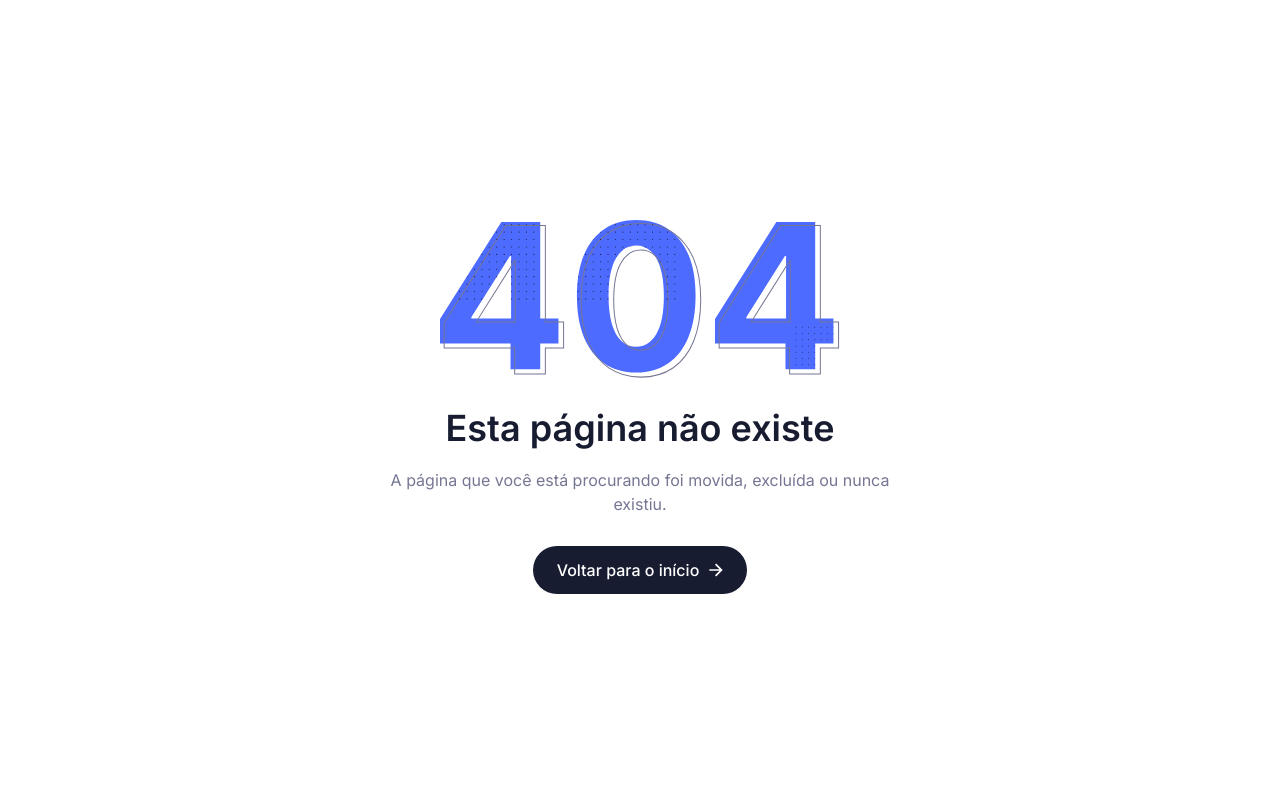
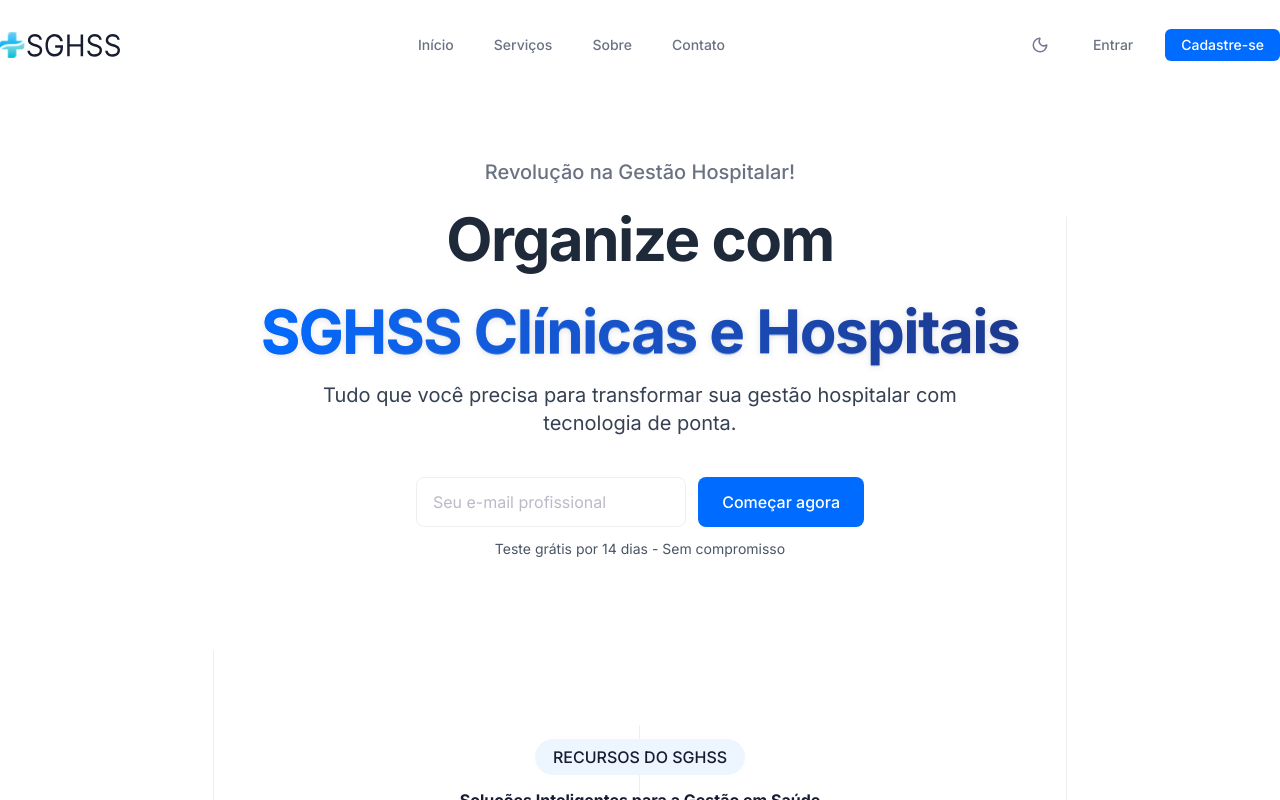
Before and after one commit to erickhonorio5/sghss-fe, a Next.js app: page / in a window 1280 px wide. Before the commit this address had no page. Shown: the top 800 px of the page. Built offline with nearby package versions, Linux system fonts and the light colour scheme.

Commit message:
Estruturando Dashboard

```diff
--- /dev/null
+++ b/src/app/(main)/auth/signin/page.tsx
@@ -0,0 +1,10 @@
+import { AuthLayout } from '@/components/auth/AuthLayout';
+import {SignInCard} from "@/components/auth/SignIn/SignInCard";
+
+export default function SignUpPage() {
+    return (
+        <AuthLayout>
+            <SignInCard />
+        </AuthLayout>
+    );
+}
--- /dev/null
+++ b/src/app/(main)/auth/signup/page.tsx
@@ -0,0 +1,10 @@
+import { SignUpCard } from '@/components/auth/SignUp/SignUpCard';
+import { AuthLayout } from '@/components/auth/AuthLayout';
+
+export default function SignUpPage() {
+    return (
+        <AuthLayout>
+            <SignUpCard />
+        </AuthLayout>
+    );
+}
--- /dev/null
+++ b/src/app/(main)/layout.tsx
@@ -0,0 +1,30 @@
+import "../globals.css";
+import { Inter } from "next/font/google";
+import {Metadata} from "next";
+import {Header} from "@/components/header/Header";
+import Lines from "@/components/lines/Lines";
+import ScrollToTop from "@/components/scrollToTop/ScrollToTop";
+
+const inter = Inter({ subsets: ['latin'] });
+
+export const metadata: Metadata = {
+    title: 'SGHSS',
+    description: 'Gestão Hospitalar',
+};
+
+export default function RootLayout({
+                                       children,
+                                   }: {
+    children: React.ReactNode;
+}) {
+    return (
+        <html lang="pt-BR" suppressHydrationWarning>
+        <body className={`dark:bg-black ${inter.className}`}>
+            <Lines />
+            <Header />
+                {children}
+            <ScrollToTop />
+        </body>
+        </html>
+    );
+}
--- /dev/null
+++ b/src/app/(main)/page.tsx
@@ -0,0 +1,11 @@
+import Hero from "@/components/hero/Hero";
+import Feature from "@/components/features/Feature";
+
+export default function Home() {
+  return (
+      <main>
+          <Hero />
+          <Feature />
+      </main>
+  )
+}
```
